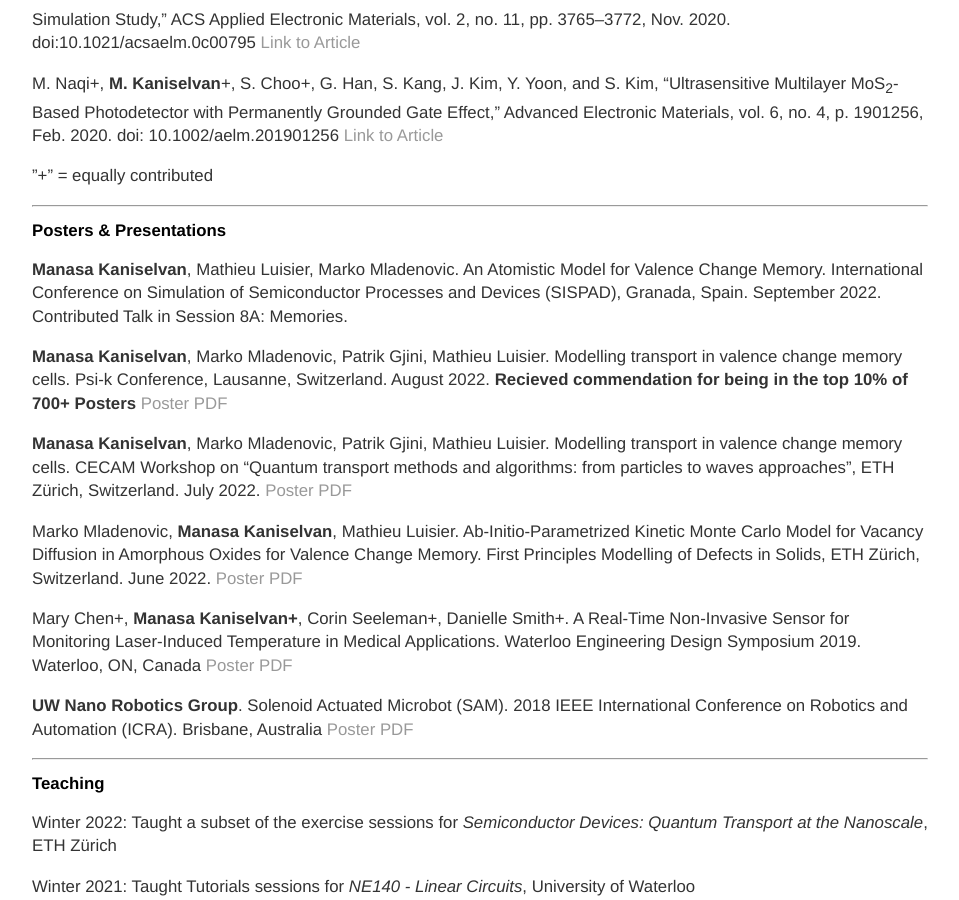
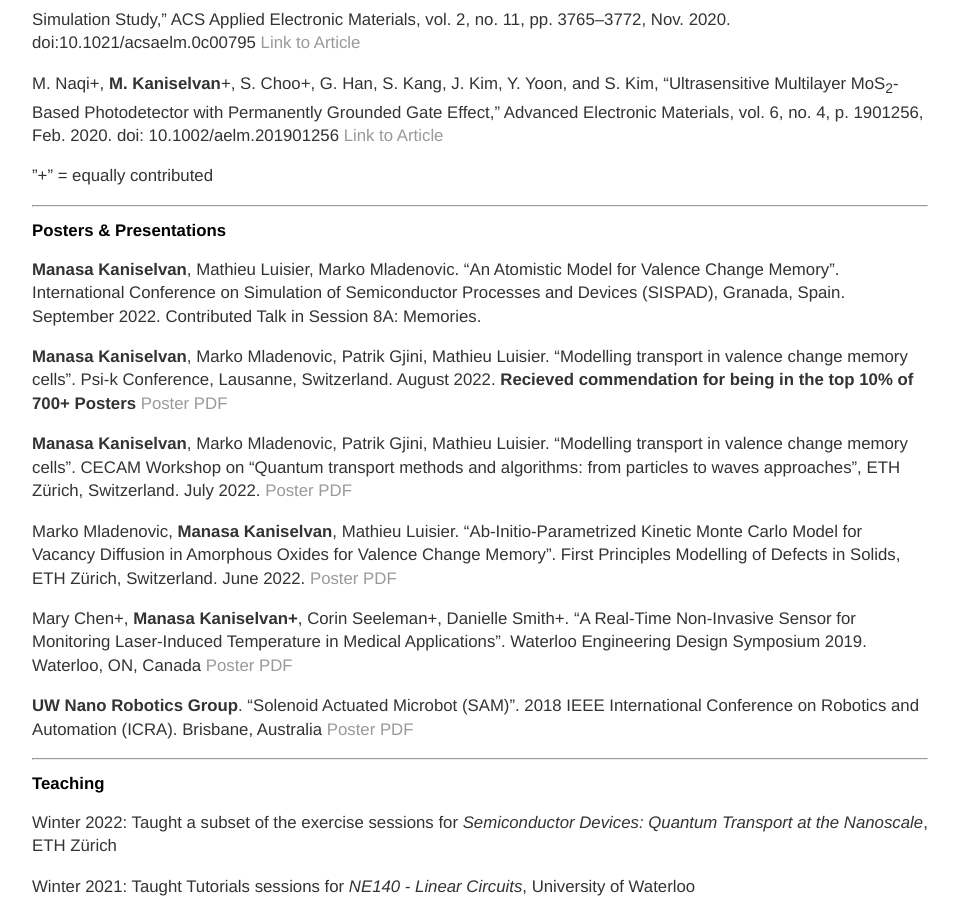
Before and after one commit to manasakani/manaskani.github.io, a Jekyll site: the page built from cv/index.md, in a window 1280 px wide and 900 px high, scrolled down 757 px. Shown: the whole window, without its empty margins (160-1119 px from the left). Built offline with Jekyll 4.4.1, drawn with Linux system fonts in a browser that asks for light colours.

```diff
--- a/cv/index.md
+++ b/cv/index.md
@@ -49,17 +49,17 @@ doi: 10.1002/aelm.201901256 [Link to Article](https://onlinelibrary.wiley.com/do
 
 ## Posters & Presentations
 
-**Manasa Kaniselvan**, Mathieu Luisier, Marko Mladenovic. An Atomistic Model for Valence Change Memory. International Conference on Simulation of Semiconductor Processes and Devices (SISPAD), Granada, Spain. September 2022. Contributed Talk in Session 8A: Memories.
+**Manasa Kaniselvan**, Mathieu Luisier, Marko Mladenovic. "An Atomistic Model for Valence Change Memory". International Conference on Simulation of Semiconductor Processes and Devices (SISPAD), Granada, Spain. September 2022. Contributed Talk in Session 8A: Memories.
 
-**Manasa Kaniselvan**, Marko Mladenovic, Patrik Gjini, Mathieu Luisier. Modelling transport in valence change memory cells. Psi-k Conference, Lausanne, Switzerland. August 2022. **Recieved commendation for being in the top 10% of 700+ Posters** [Poster PDF](/media/PsiK.pdf)
+**Manasa Kaniselvan**, Marko Mladenovic, Patrik Gjini, Mathieu Luisier. "Modelling transport in valence change memory cells". Psi-k Conference, Lausanne, Switzerland. August 2022. **Recieved commendation for being in the top 10% of 700+ Posters** [Poster PDF](/media/PsiK.pdf)
 
-**Manasa Kaniselvan**, Marko Mladenovic, Patrik Gjini, Mathieu Luisier. Modelling transport in valence change memory cells. CECAM Workshop on “Quantum transport methods and algorithms: from particles to waves approaches”, ETH Zürich, Switzerland. July 2022. [Poster PDF](/media/PsiK.pdf)
+**Manasa Kaniselvan**, Marko Mladenovic, Patrik Gjini, Mathieu Luisier. "Modelling transport in valence change memory cells". CECAM Workshop on “Quantum transport methods and algorithms: from particles to waves approaches”, ETH Zürich, Switzerland. July 2022. [Poster PDF](/media/PsiK.pdf)
 
-Marko Mladenovic, **Manasa Kaniselvan**, Mathieu Luisier. Ab-Initio-Parametrized Kinetic Monte Carlo Model for Vacancy Diffusion in Amorphous Oxides for Valence Change Memory. First Principles Modelling of Defects in Solids, ETH Zürich, Switzerland. June 2022. [Poster PDF](/media/defects_in_solids_poster.pdf)
+Marko Mladenovic, **Manasa Kaniselvan**, Mathieu Luisier. "Ab-Initio-Parametrized Kinetic Monte Carlo Model for Vacancy Diffusion in Amorphous Oxides for Valence Change Memory". First Principles Modelling of Defects in Solids, ETH Zürich, Switzerland. June 2022. [Poster PDF](/media/defects_in_solids_poster.pdf)
 
-Mary Chen+, **Manasa Kaniselvan+**, Corin Seeleman+, Danielle Smith+. A Real-Time Non-Invasive Sensor for Monitoring Laser-Induced Temperature in Medical Applications. Waterloo Engineering Design Symposium 2019. Waterloo, ON, Canada [Poster PDF](/media/FYDP2019.pdf)
+Mary Chen+, **Manasa Kaniselvan+**, Corin Seeleman+, Danielle Smith+. "A Real-Time Non-Invasive Sensor for Monitoring Laser-Induced Temperature in Medical Applications". Waterloo Engineering Design Symposium 2019. Waterloo, ON, Canada [Poster PDF](/media/FYDP2019.pdf)
 
-**UW Nano Robotics Group**. Solenoid Actuated Microbot (SAM). 2018 IEEE International Conference on Robotics and Automation (ICRA). Brisbane, Australia [Poster PDF](/media/ICRA2018.pdf)
+**UW Nano Robotics Group**. "Solenoid Actuated Microbot (SAM)". 2018 IEEE International Conference on Robotics and Automation (ICRA). Brisbane, Australia [Poster PDF](/media/ICRA2018.pdf)
 
 <!-- blank line -->
 ----
```
